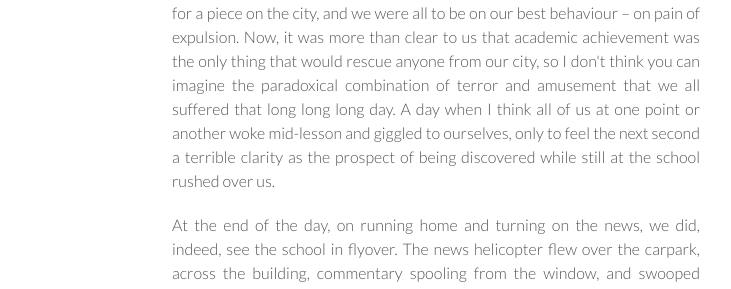
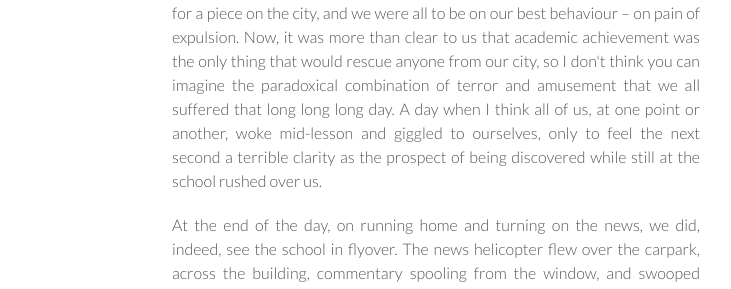
Before and after one commit to CollectionsOfThisKind/collectionsofthiskind.github.io, a Jekyll site: the page built from pages/diary/giant.html, in a window 1280 px wide. Shown: the part 1106-1395 px from the top of the page, without its empty margins (78-809 px from the left). Built offline with Jekyll 4.4.1, drawn with Linux system fonts in a browser that asks for light colours; some of the changed text lies outside the part shown.

Commit message:
Add files via upload

```diff
--- a/pages/diary/giant.html
+++ b/pages/diary/giant.html
@@ -40,8 +40,8 @@ which gave it some disguise from the ground, but from the top of a nearby beech,
 <p>
 The morning we finished the pond, we were sat in assembly, chuckling to ourselves and feeling pretty smug, when the head announced that, that very morning, the local news would be flying over the school in a
 helicopter filming for a piece on the city, and
-we were all to be on our best behaviour &ndash; on pain of expulsion. Now, it was more than clear to us that academic achievement was the only thing that would rescue anyone from our city, so I don't think you can imagine the paradoxical combination of terror and amusement that we all suffered that long long long day. A day when I think all of us
-at one point or another woke mid-lesson and giggled to ourselves, only to feel the next second a terrible clarity as the prospect of being discovered while still at the school rushed over us.
+we were all to be on our best behaviour &ndash; on pain of expulsion. Now, it was more than clear to us that academic achievement was the only thing that would rescue anyone from our city, so I don't think you can imagine the paradoxical combination of terror and amusement that we all suffered that long long long day. A day when I think all of us,
+at one point or another, woke mid-lesson and giggled to ourselves, only to feel the next second a terrible clarity as the prospect of being discovered while still at the school rushed over us.
 </p>
 <p>
 At the end of the day, on running home and turning on the news,
```
